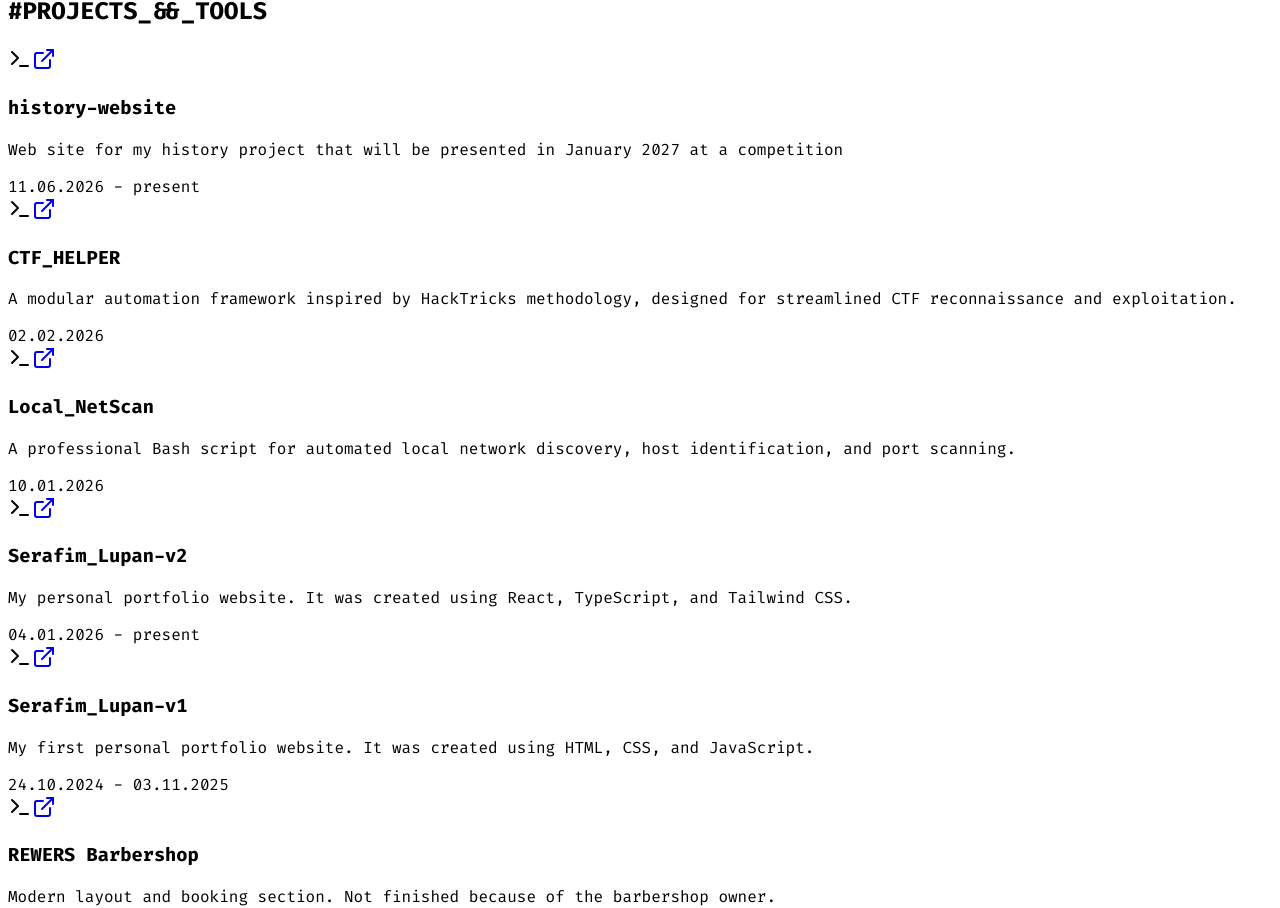
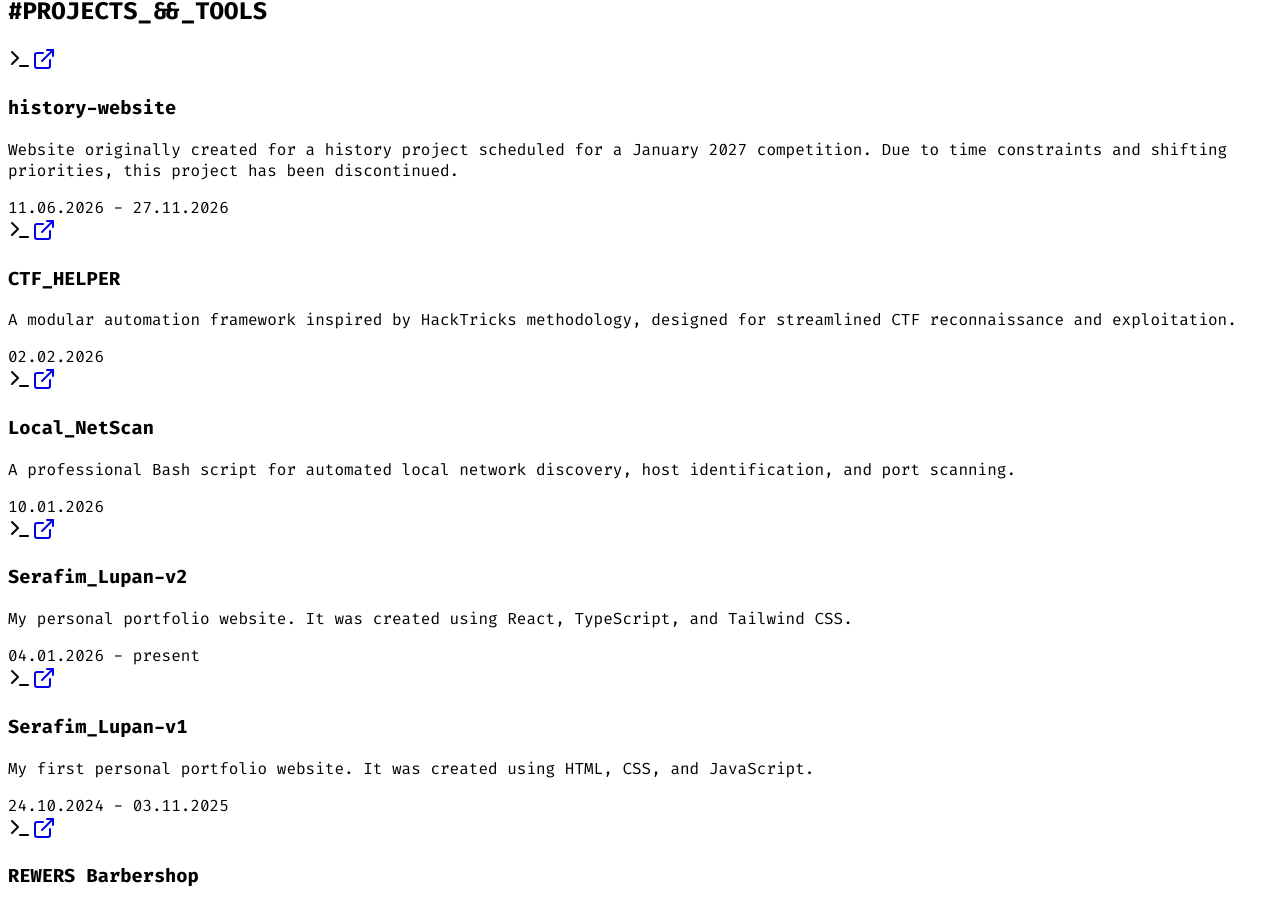
Before and after one commit to SerafimLupan/Serafim_Lupan-v2, a React (Vite) app in the folder client/: page / in a window 1280 px wide. Shown: the part 4375-5283 px from the top of the page. Built offline with nearby package versions, Linux system fonts and the light colour scheme; a web font is replaced by a local one.

Commit message:
Modify history-website project details
Updated project date and description for history-website.

```diff
--- a/client/src/data.ts
+++ b/client/src/data.ts
@@ -166,8 +166,8 @@ P"Ybmmd"   \`Mbmmd' .JMML.   \`Moo9^Yo..JMML.  .JMML..JMML  JMML  JMML.    .JMMm
     {
       name: "history-website",
       url: "https://istorie.serafimlupan.com",
-      date: "11.06.2026 - present",
-      description: "Web site for my history project that will be presented in January 2027 at a competition"
+      date: "11.06.2026 - 27.11.2026",
+      description: "Website originally created for a history project scheduled for a January 2027 competition. Due to time constraints and shifting priorities, this project has been discontinued."
     },
     {
       name: "CTF_HELPER",
```
